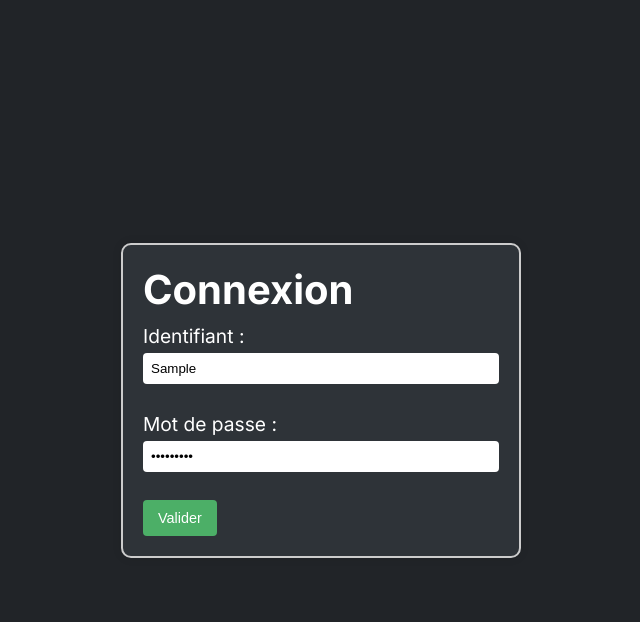
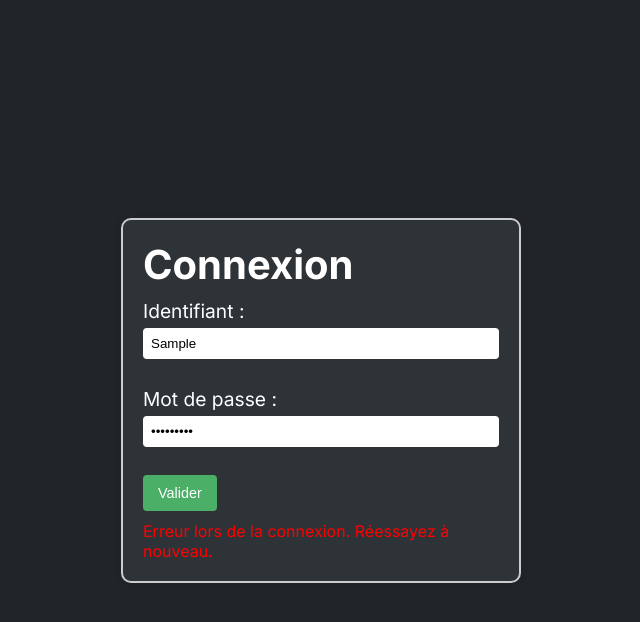
Before and after one commit to AntoineCarlu/Portfolio, a Next.js app in the folder Portfolio/: page /admin in a window 1280 px wide. Both pictures are taken after typing "Sample", "Sample123" into the empty fields and a click on the button "Valider". Shown: the top 622 px of the page, without its empty margins (319-959 px from the left). Built offline with nearby package versions, Linux system fonts and the light colour scheme; no server answers.

Commit message:
feature: added error message on page when admin login is incorrect

```diff
--- a/Portfolio/src/app/admin/admin.module.css
+++ b/Portfolio/src/app/admin/admin.module.css
@@ -48,6 +48,11 @@
   background-color: #3d9a54;
 }
 
+.login_div p {
+  padding-top: 10px;
+  color: red;
+}
+
 @media all and (min-width: 900px) {
   .login_div h1 {
     font-size: 2.5em;
--- a/Portfolio/src/app/admin/page.jsx
+++ b/Portfolio/src/app/admin/page.jsx
@@ -9,6 +9,7 @@ export default function Admin() {
 
   const [user, setUser] = useState('');
   const [password, setPassword] = useState('');
+  const [errorMessage, setErrorMessage] = useState('');
   const router = useRouter();
 
   const handleLogin = async (e) => {
@@ -27,13 +28,13 @@ export default function Admin() {
       if (res.ok) {
         setAuthentication(true);
         router.replace("dashboard");
-        console.log('Login réussi !');
+        console.log('Connexion réussie !');
       } else {
         const error = await res.json();
-        console.log('Login incorrect !', error.message);
+        setErrorMessage('Échec de la connexion : ' + error.message);
       }
     } catch (error) {
-      console.error('Error during login :', error);
+      setErrorMessage('Erreur lors de la connexion. Réessayez à nouveau.');
     }
   };
 
@@ -54,6 +55,7 @@ export default function Admin() {
           <br />
           <button type="submit">Valider</button>
         </form>
+        {errorMessage && <p>{errorMessage}</p>}
       </div>
     </main>
   );
```
